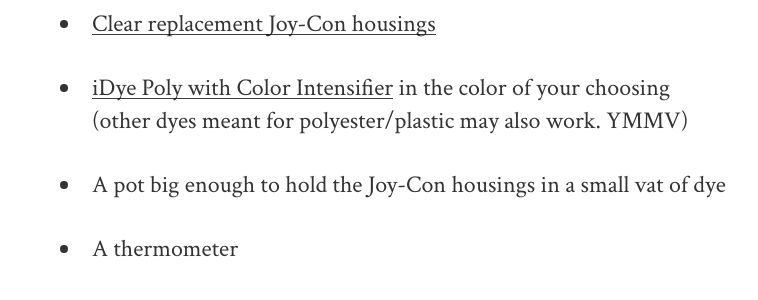
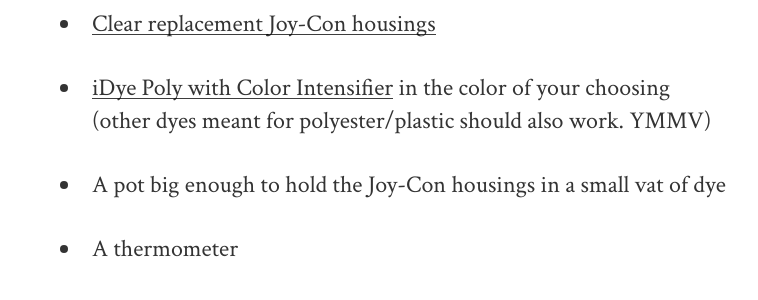
Before and after one commit to mermaid/HolimanDotOrg, a Jekyll site: the page built from _posts/2017-09-14-fire-orange-joy-con.md, in a window 1280 px wide and 900 px high, scrolled down 1143 px. Shown: the part 188-488 px from the top of the window, without its empty margins (258-1016 px from the left). Built offline with Jekyll 4.4.1, drawn with Linux system fonts in a browser that asks for light colours; nearby versions of some CDN libraries.

Commit message:
small tweak for using other types of dyes too

```diff
--- a/_posts/2017-09-14-fire-orange-joy-con.md
+++ b/_posts/2017-09-14-fire-orange-joy-con.md
@@ -15,7 +15,7 @@
 
 Things you’ll need:
 - [Clear replacement Joy-Con housings](https://www.amazon.com/gp/product/B07527NNBG/ref=as_li_tl?ie=UTF8&tag=holimandotorg-20&camp=1789&creative=9325&linkCode=as2&creativeASIN=B07527NNBG&linkId=2c675c7f9fde1bcd1484ad05f1abf719)
- - [iDye Poly with Color Intensifier](https://www.amazon.com/gp/product/B00EYK21UY/ref=as_li_tl?ie=UTF8&tag=holimandotorg-20&camp=1789&creative=9325&linkCode=as2&creativeASIN=B00EYK21UY&linkId=8e235289620d76fb8104da960faaea68) in the color of your choosing (other dyes meant for polyester/plastic may also work. YMMV)
+ - [iDye Poly with Color Intensifier](https://www.amazon.com/gp/product/B00EYK21UY/ref=as_li_tl?ie=UTF8&tag=holimandotorg-20&camp=1789&creative=9325&linkCode=as2&creativeASIN=B00EYK21UY&linkId=8e235289620d76fb8104da960faaea68) in the color of your choosing (other dyes meant for polyester/plastic should also work. YMMV)
  - A pot big enough to hold the Joy-Con housings in a small vat of dye
  - A thermometer
  - A pair of tongs to fish the Joy-Con out of the boiling dye vat
```
Also changed, not shown: 1 other file.
